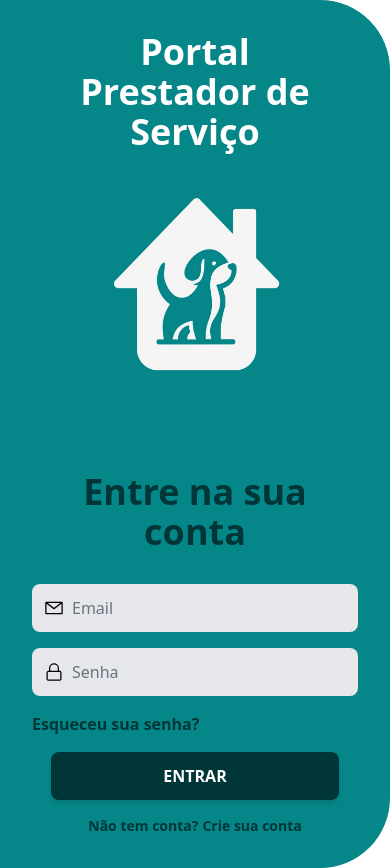
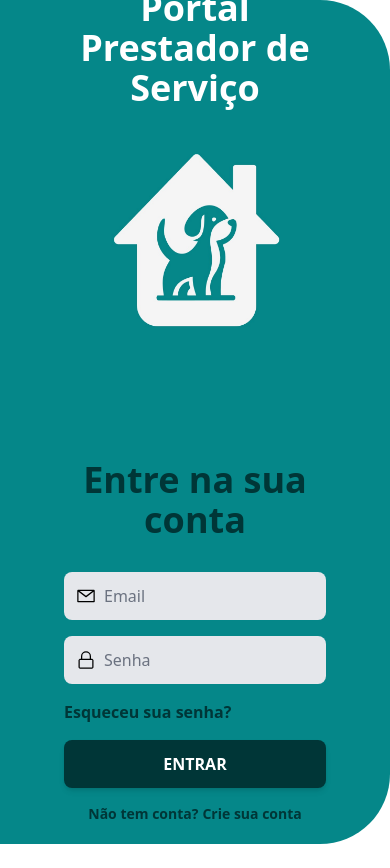
Before and after one commit to GustavoZanardi15/MyPetSync-FrontEnd, a React (Vite) app in the folder FrontEndWeb/: page /login in a window 390 px wide. Built offline with nearby package versions, Linux system fonts and the light colour scheme.

Commit message:
style(frontend): melhora responsividade da página de login

```diff
--- a/FrontEndWeb/src/components/auth/Login.jsx
+++ b/FrontEndWeb/src/components/auth/Login.jsx
@@ -10,16 +10,17 @@ const Login = () => {
   const handleSubmit = (e) => {
     e.preventDefault();
     console.log("Login efetuado. Redirecionando para Home.");
-
     navigate("/homePage", { replace: true });
   };
   return (
-    <div className="flex w-full min-h-screen">
-      <AuthSidebar widthClass="lg:w-1/3">
+    <div className="flex w-full h-screen">
+      <AuthSidebar widthClass="lg:w-1/3 h-full">
+        <div className="flex flex-col items-center justify-center w-full h-full p-8 overflow-auto">
+          <div className="w-full max-w-xs">
             <h2 className="text-[#003637] text-4xl font-bold mb-8 text-center">
               Entre na sua conta
             </h2>
-        <form className="space-y-4 " onSubmit={handleSubmit}>
+            <form className="space-y-4 w-full" onSubmit={handleSubmit}>
               <InputWithIcon
                 Icon={VscMail}
                 type="email"
@@ -41,7 +42,7 @@ const Login = () => {
               <button
                 type="submit"
                 style={{ backgroundColor: COLOR_BUTTON_BG }}
-            className="w-72 p-3 text-center text-white font-bold rounded-lg hover:opacity-90 transition shadow-md mt-6 mx-auto block"
+                className="w-full p-3 text-center text-white font-bold rounded-lg hover:opacity-90 transition shadow-md mt-6 block"
               >
                 ENTRAR
               </button>
@@ -57,6 +58,8 @@ const Login = () => {
                 </Link>
               </p>
             </div>
+          </div>
+        </div>
       </AuthSidebar>
       <div className="hidden lg:flex lg:w-3/5 relative flex-col justify-center items-center">
         <img
```
Lines whose indentation alone changed are shown as unchanged.
